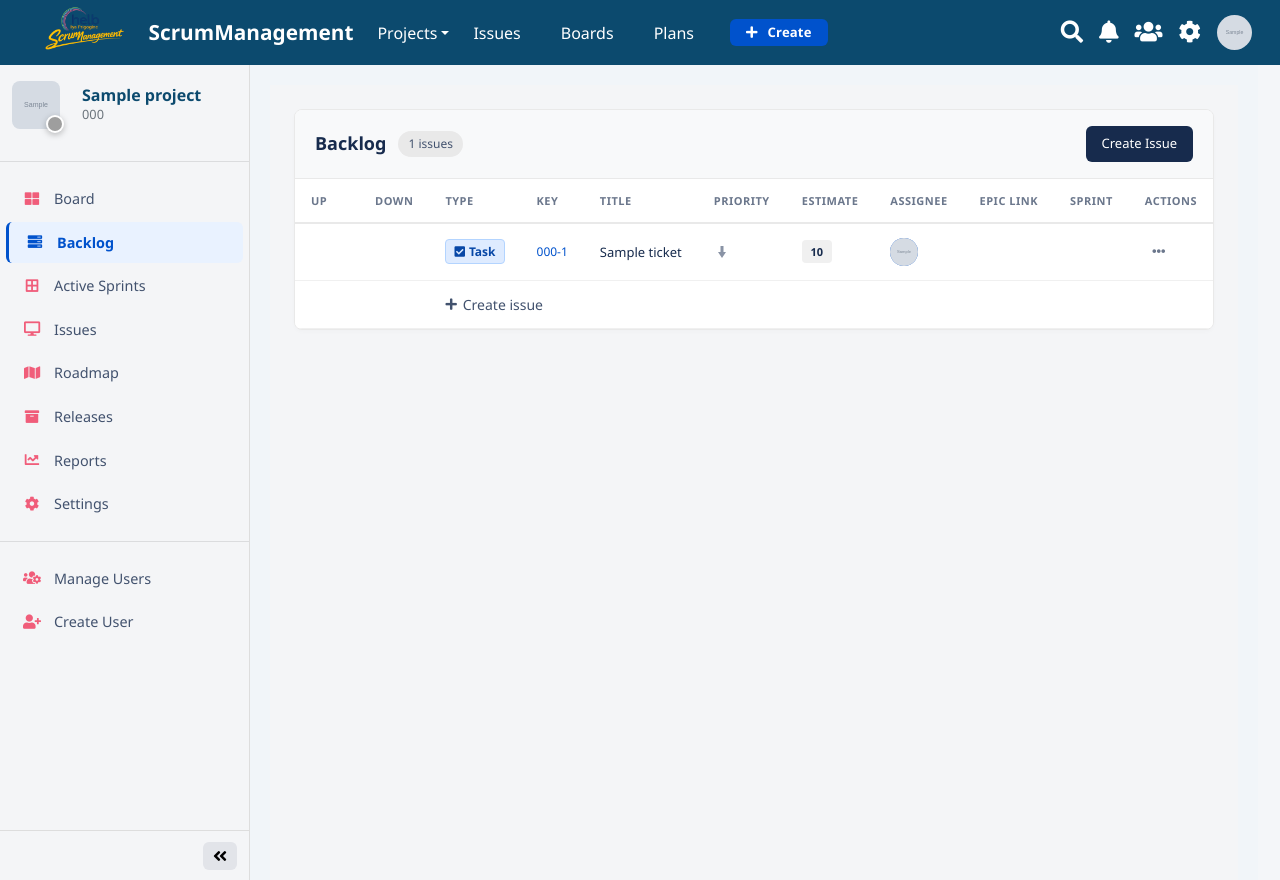
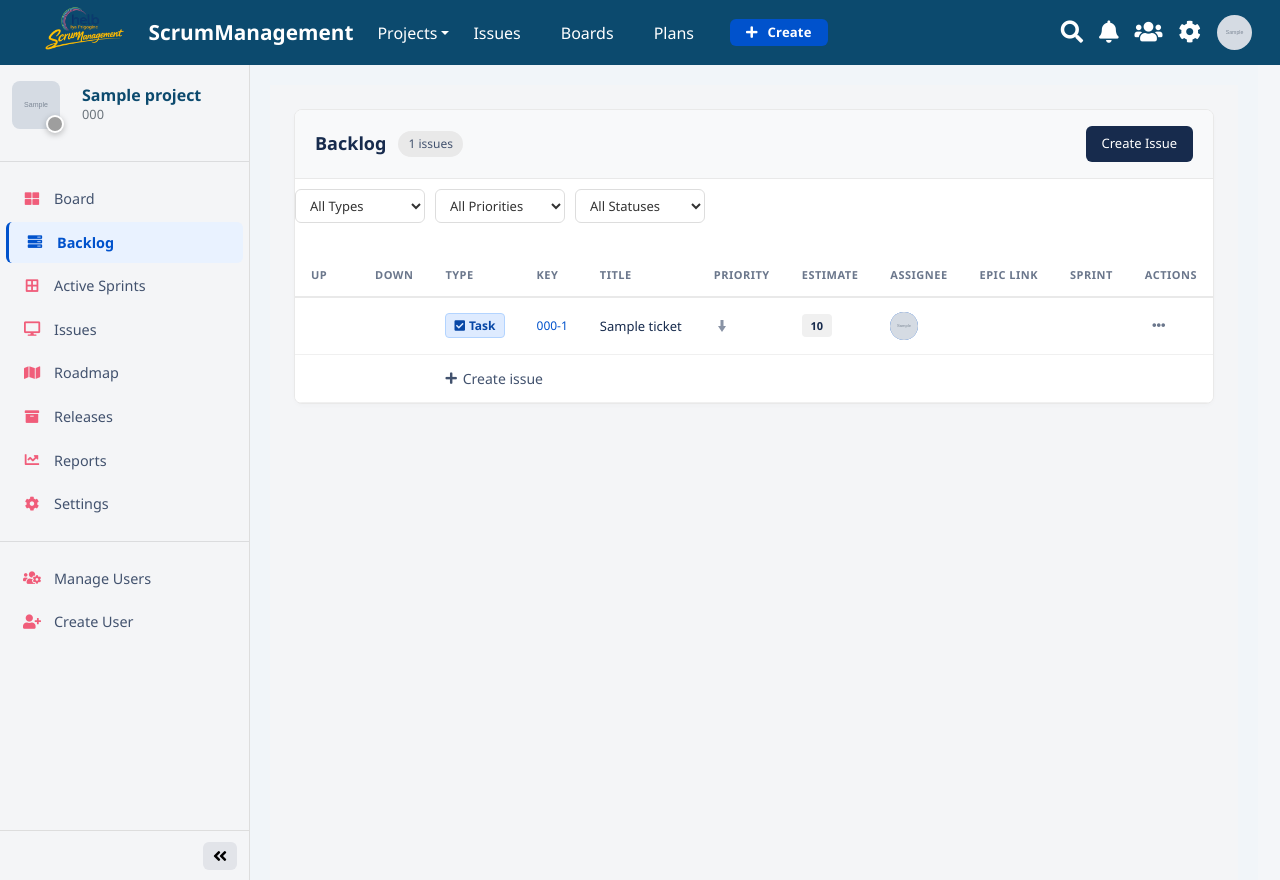
Before and after one commit to AliUcar05/HELBScrumManagement, a Django app: page /projects/1/backlog/ in a window 1280 px wide. Run offline with Django 3.2, Linux system fonts and the light colour scheme; a user stored in the database is signed in; tables that the repository leaves empty hold one stand-in row (values such as "Sample post"); grey boxes marked "Sample" are stand-in pictures; some libraries are stand-ins or nearby versions; grey boxes are pictures that could not be loaded.

Commit message:
Filter Backlog

```diff
--- a/django_project/scrum/templates/scrum/ticket/product_backlog.html
+++ b/django_project/scrum/templates/scrum/ticket/product_backlog.html
@@ -3,24 +3,98 @@
 {% block project_content %}
     <link rel="stylesheet" href="{% static 'scrum/css/backlog.css' %}">
     <link rel="stylesheet" href="{% static 'scrum/css/issue-drawer.css' %}">
+        <style>
+    .backlog-filter-bar {
+        display: flex;
+        align-items: center;
+        gap: 10px;
+        padding: 10px 0 14px 0;
+        flex-wrap: wrap;
+    }
+    .filter-select {
+        padding: 6px 10px;
+        border: 1px solid #ddd;
+        border-radius: 6px;
+        font-size: 13px;
+        background: #fff;
+        cursor: pointer;
+        color: #333;
+        min-width: 130px;
+    }
+    .filter-select:focus {
+        outline: none;
+        border-color: #0052cc;
+    }
+    .btn-clear-filters {
+        padding: 6px 12px;
+        background: #ffebe6;
+        color: #de350b;
+        border: 1px solid #ffbdad;
+        border-radius: 6px;
+        font-size: 13px;
+        text-decoration: none;
+        font-weight: 600;
+    }
+    .btn-clear-filters:hover {
+        background: #ffbdad;
+        color: #de350b;
+        text-decoration: none;
+    }
+    </style>
 
     <link rel="stylesheet" href="https://cdnjs.cloudflare.com/ajax/libs/font-awesome/5.15.4/css/all.min.css">
     <div class="backlog-layout">
         <div class="backlog-main" id="backlogMain">
             <div class="backlog-container">
                  <div class="backlog-section">
+
+
                 <div class="backlog-header">
                     <div class="backlog-title">
                         <h2>Backlog</h2>
                         <span class="backlog-count">{{ tickets|length }} issues</span>
                     </div>
-
                     <div class="backlog-actions">
                         {% if can_create %}
                             <button class="btn btn-dark" data-toggle="modal" data-target="#globalCreateTicketModal">Create Issue</button>
                         {% endif %}
                     </div>
                 </div>
+
+                <!-- FILTER BAR -->
+                <form method="GET" class="backlog-filter-bar" id="filterBar">
+                    <select name="type" class="filter-select" onchange="this.form.submit()">
+                        <option value="">All Types</option>
+                        <option value="epic" {% if filter_type == "epic" %}selected{% endif %}>Epic</option>
+                        <option value="user story" {% if filter_type == "user story" %}selected{% endif %}>Story</option>
+                        <option value="task" {% if filter_type == "task" %}selected{% endif %}>Task</option>
+                        <option value="bug" {% if filter_type == "bug" %}selected{% endif %}>Bug</option>
+                    </select>
+
+                    <select name="priority" class="filter-select" onchange="this.form.submit()">
+                        <option value="">All Priorities</option>
+                        <option value="highest" {% if filter_priority == "highest" %}selected{% endif %}>Highest</option>
+                        <option value="high" {% if filter_priority == "high" %}selected{% endif %}>High</option>
+                        <option value="medium" {% if filter_priority == "medium" %}selected{% endif %}>Medium</option>
+                        <option value="low" {% if filter_priority == "low" %}selected{% endif %}>Low</option>
+                        <option value="lowest" {% if filter_priority == "lowest" %}selected{% endif %}>Lowest</option>
+                    </select>
+
+                    <select name="status" class="filter-select" onchange="this.form.submit()">
+                        <option value="">All Statuses</option>
+                        <option value="todo" {% if filter_status == "todo" %}selected{% endif %}>To Do</option>
+                        <option value="in_progress" {% if filter_status == "in_progress" %}selected{% endif %}>In Progress</option>
+                        <option value="in_review" {% if filter_status == "in_review" %}selected{% endif %}>In Review</option>
+                        <option value="done" {% if filter_status == "done" %}selected{% endif %}>Done</option>
+                        <option value="blocked" {% if filter_status == "blocked" %}selected{% endif %}>Blocked</option>
+                    </select>
+
+                    {% if active_filters %}
+                        <a href="{% url 'product-backlog' project.pk %}" class="btn-clear-filters">
+                            <i class="fas fa-times"></i> Clear Filters
+                        </a>
+                    {% endif %}
+                </form>
 
                      <div class="table-container">
                          <table>
--- a/django_project/scrum/views.py
+++ b/django_project/scrum/views.py
@@ -364,7 +364,22 @@ class TicketListView(LoginRequiredMixin, UserPassesTestMixin, ListView):
         self.project = get_object_or_404(Project, pk=self.kwargs["pk"])
         self.request.session["current_project_id"] = self.project.id
         normalize_backlog_order(self.project)
-        return Ticket.objects.filter(project=self.project).select_related("assignee", "assignee__profile", "parent").order_by("backlog_order", "created_at")
+
+        qs = Ticket.objects.filter(project=self.project).select_related("assignee", "assignee__profile", "parent").order_by("backlog_order", "created_at")
+
+        # Filtres GET
+        type_filter = self.request.GET.get("type", "")
+        priority_filter = self.request.GET.get("priority", "")
+        status_filter = self.request.GET.get("status", "")
+
+        if type_filter:
+            qs = qs.filter(type=type_filter)
+        if priority_filter:
+            qs = qs.filter(priority=priority_filter)
+        if status_filter:
+            qs = qs.filter(status=status_filter)
+
+        return qs
 
     def get_context_data(self, **kwargs):
         context = super().get_context_data(**kwargs)
@@ -373,6 +388,14 @@ class TicketListView(LoginRequiredMixin, UserPassesTestMixin, ListView):
         context["can_create"] = is_contributor_or_admin(self.request.user, self.project)
         context["can_delete"] = is_project_admin(self.request.user, self.project)
         context["can_reorder"] = is_contributor_or_admin(self.request.user, self.project)
+        context["filter_type"] = self.request.GET.get("type", "")
+        context["filter_priority"] = self.request.GET.get("priority", "")
+        context["filter_status"] = self.request.GET.get("status", "")
+        context["active_filters"] = any([
+            context["filter_type"],
+            context["filter_priority"],
+            context["filter_status"]
+        ])
 
         sprints = self.project.sprints.all().order_by('-created_at')
 
```
Lines whose indentation alone changed are shown as unchanged.
